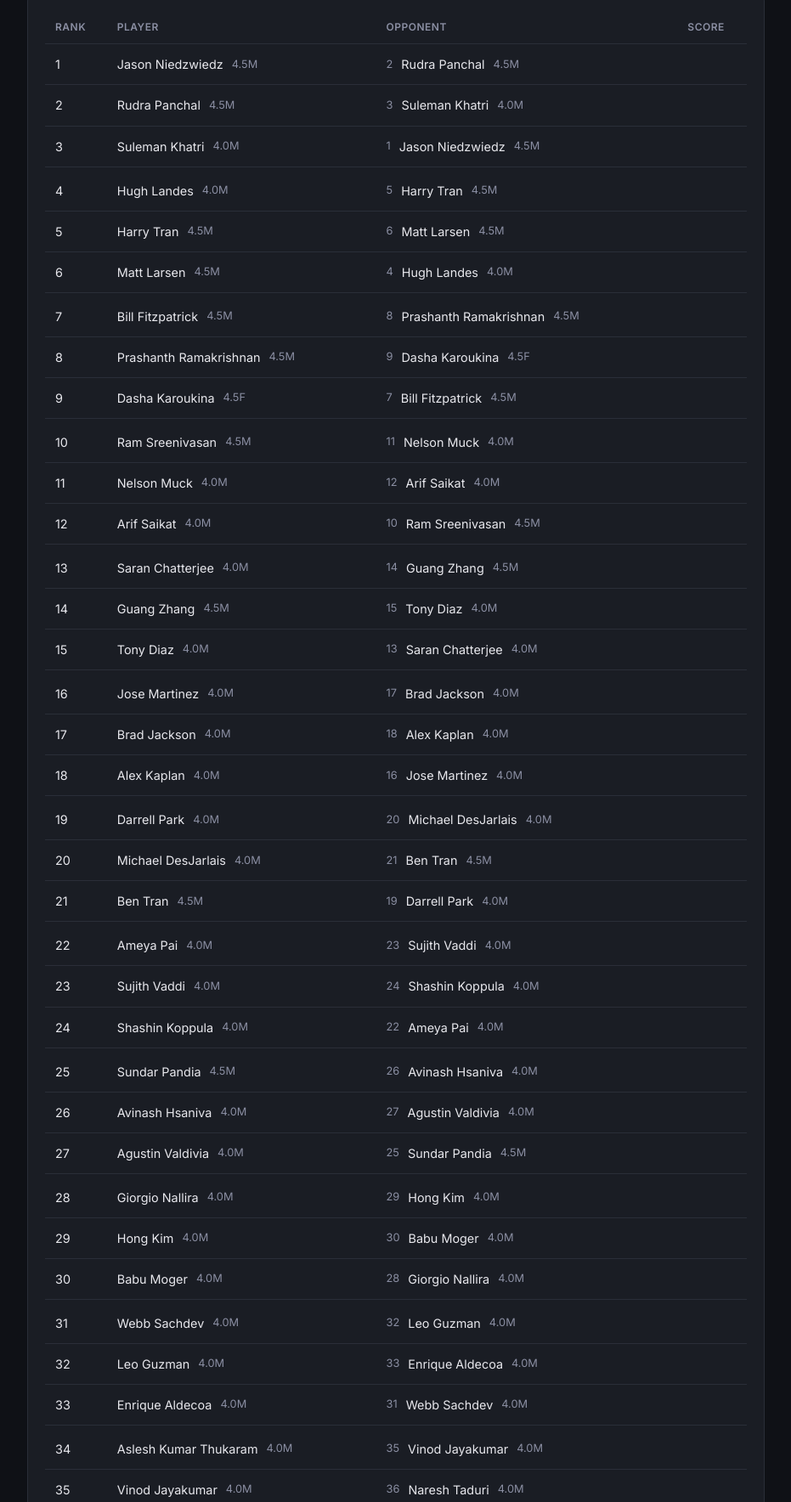
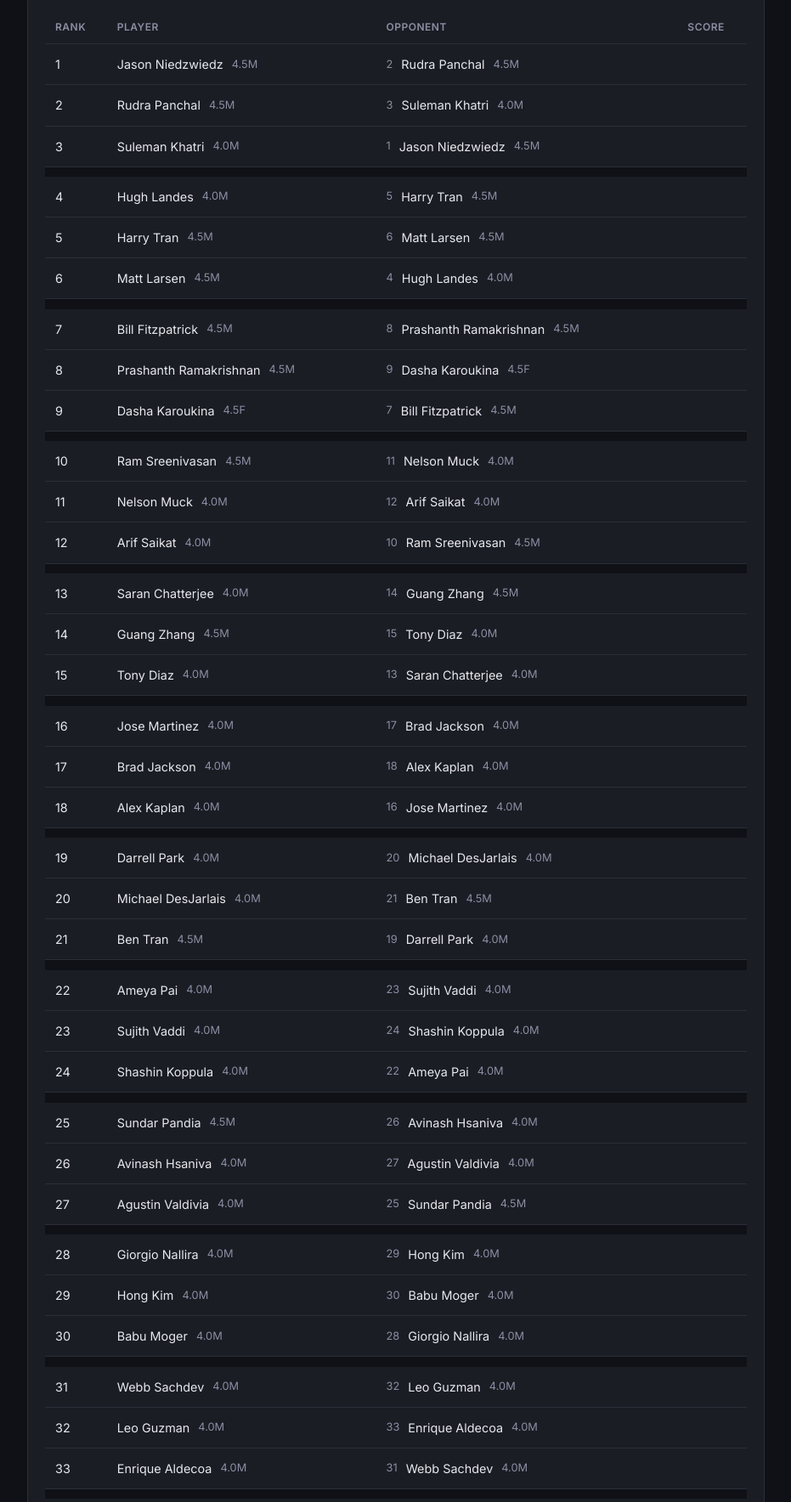
Before and after one commit to kaplanae/rallyrung, a Flask app: page /ladder in a window 1280 px wide. Shown: the part 175-1943 px from the top of the page at 85% size, without its empty margins (174-1105 px from the left). Run offline with Flask 3, Linux system fonts and the light colour scheme; data comes from the database, SQL or seed files in the repository; data that the repository does not hold is empty; some libraries are stand-ins or nearby versions.

Commit message:
Increase spacing between groups on ladder page
Co-Authored-By: Claude Opus 4.6 <noreply@anthropic.com>

```diff
--- a/templates/ladder.html
+++ b/templates/ladder.html
@@ -18,7 +18,7 @@
         <tbody>
             {% for lg in ladder_groups %}
             {% if not loop.first %}
-            <tr><td colspan="4" style="padding: 2px; border: none;"></td></tr>
+            <tr><td colspan="4" style="padding: 0; border: none; height: 12px; background: var(--bg);"></td></tr>
             {% endif %}
             {% for r in lg.rows %}
             <tr>
```
